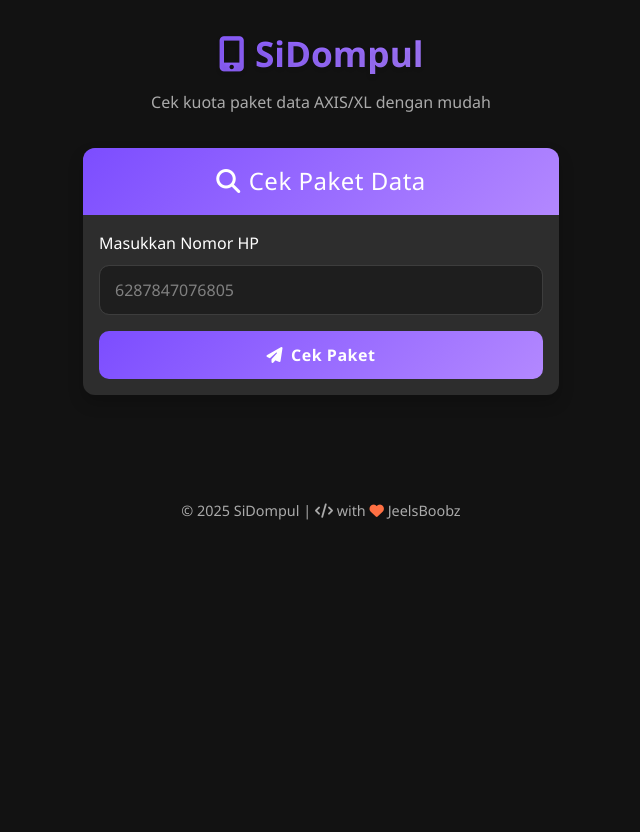
After one commit to latifangren/webui_bfm_Extended, a PHP site: page /tools/sidompul.php in a window 1280 px wide. The commit adds this page. Shown: the whole page, without its empty margins (319-959 px from the left). Run offline with PHP 8.4, Linux system fonts and the light colour scheme.

Commit message:
add sidompul service by j JeelsBoobz

```diff
--- a/files/www/extended.php
+++ b/files/www/extended.php
@@ -274,6 +274,7 @@
           </button>
           <div class="dropdown-container">
             <a onclick="loadContent('/tools/smsviewer.php'); closeDropdown(); addUnderline(this)"> SMS Viewer</a>
+            <a onclick="loadContent('/tools/sidompul.php'); closeDropdown(); addUnderline(this)"> Sidompul</a>
             <a onclick="loadContent('/tools/adguard.php'); closeDropdown(); addUnderline(this)"> AdGuard</a>
             <a onclick="loadContent('/tools/ocgen/index.php'); closeDropdown(); addUnderline(this)"> Config Generator</a>
             <a onclick="loadContent('/tools/modpes.php'); closeDropdown(); addUnderline(this)"> Airplane Pilot</a>
--- /dev/null
+++ b/files/www/tools/sidompul.php
@@ -0,0 +1,289 @@
+<!DOCTYPE html>
+<html lang="id">
+<head>
+    <meta charset="UTF-8">
+    <meta name="viewport" content="width=device-width, initial-scale=1.0">
+    <title>SiDompul</title>
+    <link rel="stylesheet" href="https://cdn.jsdelivr.net/npm/bootstrap@5.3.0/dist/css/bootstrap.min.css">
+    <link rel="stylesheet" href="https://cdnjs.cloudflare.com/ajax/libs/font-awesome/6.4.0/css/all.min.css">
+    <style>
+        :root {
+            --primary-color: #7c4dff;
+            --secondary-color: #b388ff;
+            --dark-bg: #121212;
+            --darker-bg: #1e1e1e;
+            --card-bg: #2d2d2d;
+            --text-color: #e0e0e0;
+            --text-muted: #aaaaaa;
+            --success-color: #66bb6a;
+            --error-color: #ff7043;
+            --info-color: #29b6f6;
+        }
+
+        body {
+            touch-action: manipulation;
+            overflow: auto;
+            background-color: var(--dark-bg);
+            color: var(--text-color);
+            font-family: 'Segoe UI', Tahoma, Geneva, Verdana, sans-serif;
+            min-height: 100vh;
+            line-height: 1.6;
+        }
+
+        .container {
+            max-width: 500px;
+            margin-top: 2rem;
+            padding-bottom: 3rem;
+        }
+
+        .card {
+            background-color: var(--card-bg);
+            border: none;
+            border-radius: 12px;
+            box-shadow: 0 8px 16px rgba(0, 0, 0, 0.2);
+            overflow: auto;
+        }
+
+        .card-header {
+            background: linear-gradient(135deg, var(--primary-color), var(--secondary-color));
+            color: white;
+            font-weight: 600;
+            border-bottom: none;
+            padding: 1.2rem;
+            letter-spacing: 0.5px;
+        }
+
+        .form-label {
+            color: white !important; /* White text for label */
+        }
+
+        .form-control, .form-control:focus {
+            background-color: var(--darker-bg);
+            color: var(--text-color);
+            border: 1px solid #3d3d3d;
+            border-radius: 10px;
+            padding: 12px 15px;
+            font-size: 1rem;
+        }
+
+        .form-control:focus {
+            border-color: var(--primary-color);
+            box-shadow: 0 0 0 0.25rem rgba(124, 77, 255, 0.25);
+        }
+
+        .form-control::placeholder {
+            color: var(--text-muted);
+            opacity: 0.7;
+        }
+
+        .btn-primary {
+            background: linear-gradient(135deg, var(--primary-color), var(--secondary-color));
+            border: none;
+            border-radius: 10px;
+            padding: 12px;
+            font-weight: 600;
+            letter-spacing: 0.5px;
+            transition: all 0.3s ease;
+        }
+
+        .btn-primary:hover {
+            transform: translateY(-2px);
+            box-shadow: 0 6px 12px rgba(124, 77, 255, 0.3);
+        }
+
+        .footer {
+            text-align: center;
+            padding: 1.5rem;
+            margin-top: 2rem;
+            font-size: 0.9rem;
+            color: var(--text-muted);
+        }
+
+        pre {
+            white-space: pre-wrap;
+            word-wrap: break-word;
+            font-size: 0.95rem;
+            font-family: 'SF Mono', 'Roboto Mono', monospace;
+            margin-bottom: 0;
+            line-height: 1.5;
+        }
+
+        .logo {
+            font-size: 2.2rem;
+            font-weight: 800;
+            background: linear-gradient(135deg, var(--primary-color), var(--secondary-color));
+            -webkit-background-clip: text;
+            -webkit-text-fill-color: transparent;
+            margin-bottom: 1rem;
+            text-shadow: 0 2px 4px rgba(0, 0, 0, 0.1);
+        }
+
+        .logo i {
+            margin-right: 10px;
+        }
+
+        .alert {
+            border-radius: 10px;
+            border: none;
+            padding: 1rem;
+        }
+
+        .alert-success {
+            background-color: rgba(102, 187, 106, 0.2);
+            color: var(--success-color);
+            border-left: 4px solid var(--success-color);
+        }
+
+        .alert-danger {
+            background-color: rgba(255, 112, 67, 0.2);
+            color: var(--error-color);
+            border-left: 4px solid var(--error-color);
+        }
+
+        .alert-info {
+            background-color: rgba(41, 182, 246, 0.2);
+            color: var(--info-color);
+            border-left: 4px solid var(--info-color);
+        }
+
+        #responseMessage {
+            display: none;
+            margin-top: 1.5rem;
+        }
+
+        .loading-spinner {
+            display: inline-block;
+            width: 1rem;
+            height: 1rem;
+            border: 2px solid rgba(255, 255, 255, 0.3);
+            border-radius: 50%;
+            border-top-color: white;
+            animation: spin 1s ease-in-out infinite;
+            margin-right: 8px;
+        }
+
+        @keyframes spin {
+            to { transform: rotate(360deg); }
+        }
+
+        .tagline {
+            color: var(--text-muted);
+            font-size: 1rem;
+            margin-bottom: 2rem;
+        }
+    </style>
+</head>
+<body>
+    <div class="container">
+        <div class="text-center">
+            <h1 class="logo">
+                <i class="fas fa-mobile-alt"></i>SiDompul
+            </h1>
+            <p class="tagline">Cek kuota paket data AXIS/XL dengan mudah</p>
+        </div>
+
+        <div class="card">
+            <div class="card-header text-center">
+                <h4 class="mb-0"><i class="fas fa-search me-2"></i>Cek Paket Data</h4>
+            </div>
+            <div class="card-body">
+                <form id="cekKuotaForm">
+                    <div class="mb-3">
+                        <label for="nomor" class="form-label">Masukkan Nomor HP</label>
+                        <input type="nomor" id="nomor" name="nomor" class="form-control" placeholder="6287847076805" required>
+                    </div>
+                    <button type="submit" class="btn btn-primary w-100">
+                        <i class="fas fa-paper-plane me-2"></i>Cek Paket
+                    </button>
+                </form>
+
+                <div class="alert mt-3" id="responseMessage">
+                    <pre id="resultText"></pre>
+                </div>
+            </div>
+        </div>
+    </div>
+
+    <div class="footer">
+        © 2025 SiDompul | <i class="fas fa-code"></i> with <i class="fas fa-heart" style="color: #ff7043;"></i> JeelsBoobz
+    </div>
+
+    <script>
+        document.getElementById("cekKuotaForm").addEventListener("submit", async function(event) {
+            event.preventDefault();
+
+            const nomor = document.getElementById("nomor").value.trim();
+            const responseMessage = document.getElementById("responseMessage");
+            const resultText = document.getElementById("resultText");
+            const submitBtn = event.target.querySelector("button[type='submit']");
+
+            // Save original button content
+            const originalBtnContent = submitBtn.innerHTML;
+
+            // Show loading state
+            submitBtn.disabled = true;
+            submitBtn.innerHTML = `<span class="loading-spinner"></span> Memproses...`;
+
+            showResult("🔄 Memproses permintaan...", "info");
+
+            try {
+                let nomorHP = nomor.replace(/\D/g, "");
+
+                // Convert 62 to 08 if needed
+                if (/^62\d{9,12}$/.test(nomorHP)) {
+                    nomorHP = "0" + nomorHP.substring(2);
+                }
+
+                // Validate number
+                if (!/^08\d{8,11}$/.test(nomorHP)) {
+                    showResult("❌ Format nomor tidak valid. Harus diawali dengan 08 atau 628 dan memiliki 10-13 digit", "danger");
+                    return;
+                }
+
+                const response = await fetch(`https://apigw.kmsp-store.com/sidompul/v3/cek_kuota?msisdn=${nomorHP}&isJSON=true`, {
+                    headers: {
+                        "Authorization": "Basic c2lkb21wdWxhcGk6YXBpZ3drbXNw",
+                        "X-API-Key": "4352ff7d-f4e6-48c6-89dd-21c811621b1c",
+                        "X-App-Version": "3.0.0"
+                    }
+                });
+
+                if (!response.ok) {
+                    throw new Error("Gagal menghubungi server");
+                }
+
+                const data = await response.json();
+
+                if (data.statusCode !== 200) {
+                    showResult(`❌ ${data.message || "Gagal memproses"}`, "danger");
+                } else {
+                    const hasilKuota = data.data.hasil
+                        .replace(/<br>/g, "\n")
+                        .replace(/📲.*\n?/u, "")
+                        .replace(/📃.*\n?/u, "")
+                        .trim();
+
+                    showResult(hasilKuota, "success");
+                }
+            } catch (error) {
+                showResult(`❌ Error: ${error.message}`, "danger");
+            } finally {
+                // Restore button
+                submitBtn.disabled = false;
+                submitBtn.innerHTML = originalBtnContent;
+            }
+        });
+
+        function showResult(message, type) {
+            const responseMessage = document.getElementById("responseMessage");
+            const resultText = document.getElementById("resultText");
+
+            resultText.textContent = message;
+            responseMessage.className = `alert alert-${type}`;
+            responseMessage.style.display = "block";
+        }
+    </script>
+
+    <script src="https://cdn.jsdelivr.net/npm/bootstrap@5.3.0/dist/js/bootstrap.bundle.min.js"></script>
+</body>
+</html>
```
